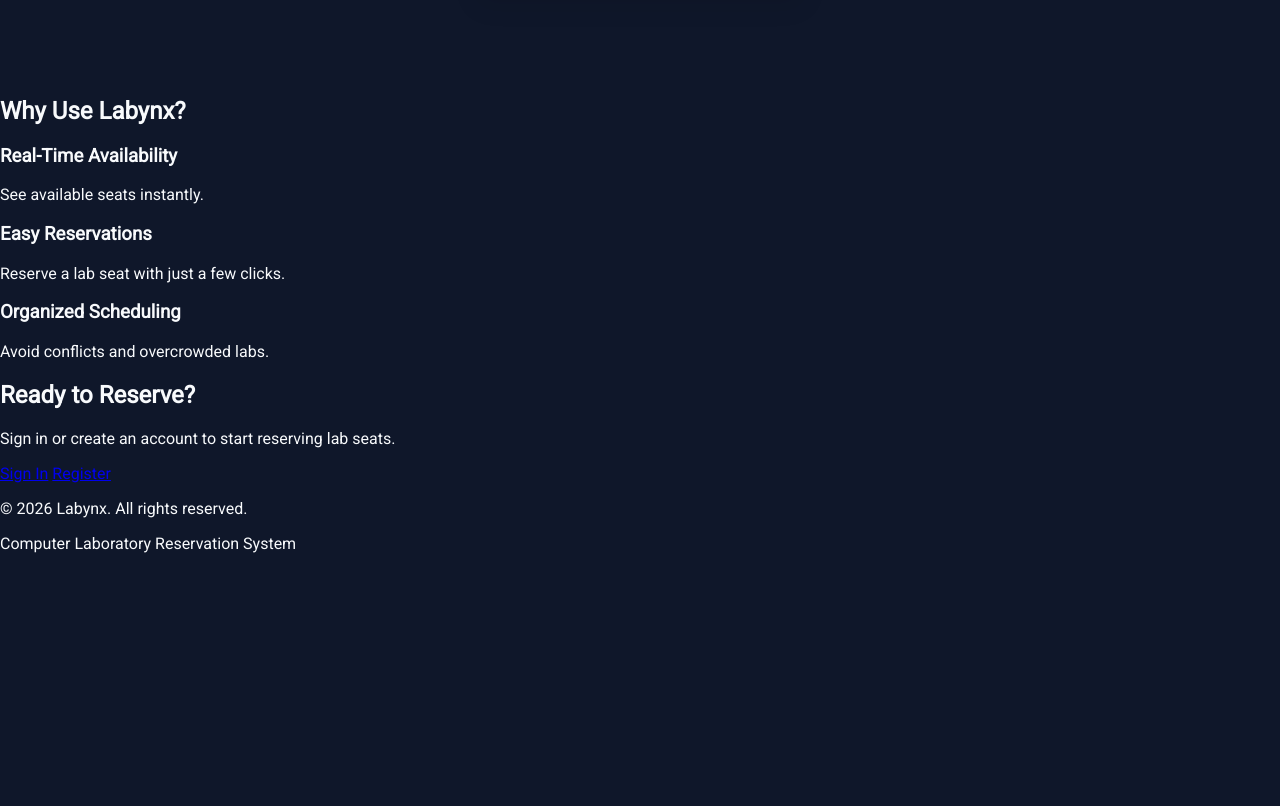
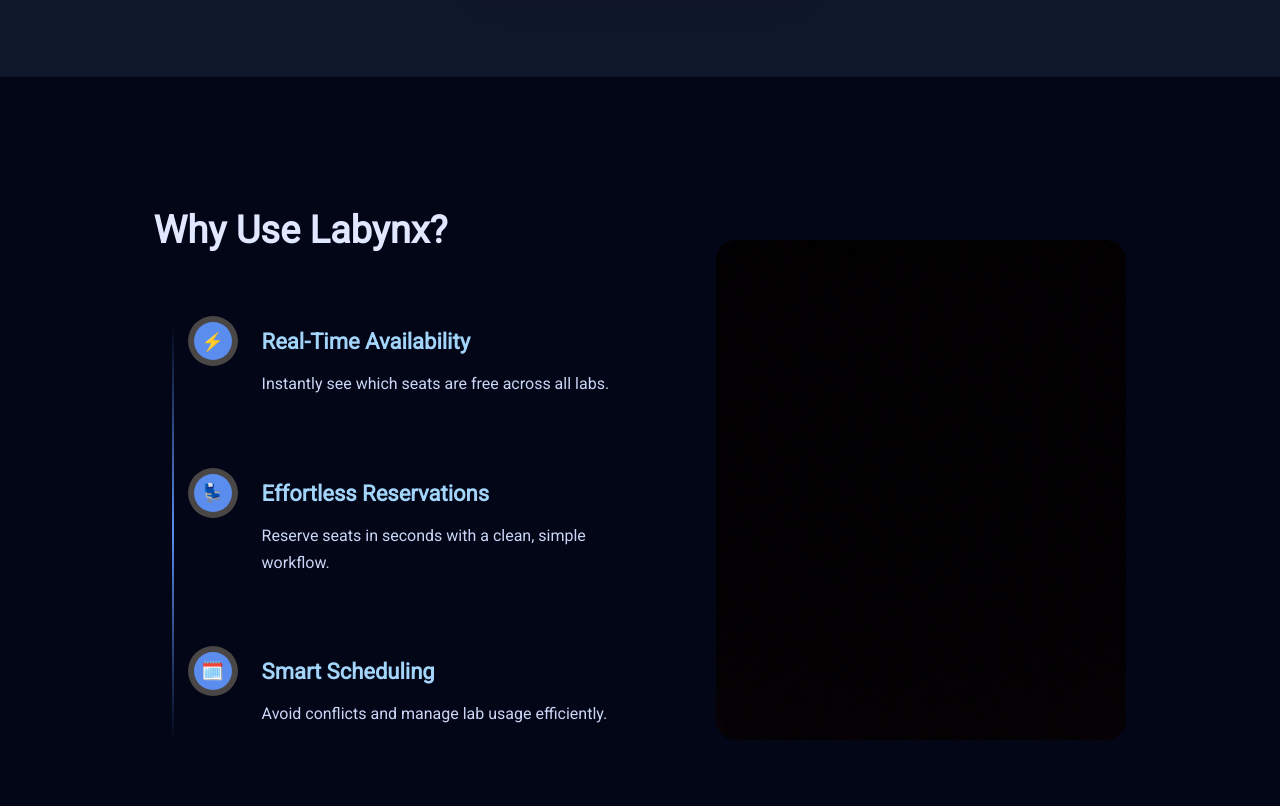
Before and after one commit to Cynquivy/Lab-Reservation-Application-2, a plain HTML site: page index.html in a window 1280 px wide. Shown: the part 1360-2166 px from the top of the page. Before the commit the page ends 1929 px from the top, so only its background shows below. Drawn offline with Linux system fonts and the light colour scheme.

Commit message:
Made the CSS for features part

```diff
--- a/index.html
+++ b/index.html
@@ -55,19 +55,38 @@
             </div>
         </section>
         <section class="features">
-            <h2>Why Use Labynx?</h2>
-            <div class="feature-list">
-                <div class="feature">
-                    <h3>Real-Time Availability</h3>
-                    <p>See available seats instantly.</p>
+            <div class="features-container">
+                <div class="features-text">
+                    <h2>Why Use Labynx?</h2>
+
+                    <div class="feature-body">
+                        <div class="feature-item">
+                            <div class="feature-icon">⚡</div>
+                            <div class="feature-content">
+                                <h3>Real-Time Availability</h3>
+                                <p>Instantly see which seats are free across all labs.</p>
+                            </div>
+                        </div>
+
+                        <div class="feature-item">
+                            <div class="feature-icon">💺</div>
+                            <div class="feature-content">
+                                <h3>Effortless Reservations</h3>
+                                <p>Reserve seats in seconds with a clean, simple workflow.</p>
+                            </div>
+                        </div>
+
+                        <div class="feature-item">
+                            <div class="feature-icon">🗓️</div>
+                            <div class="feature-content">
+                                <h3>Smart Scheduling</h3>
+                                <p>Avoid conflicts and manage lab usage efficiently.</p>
+                            </div>
+                        </div>
+                    </div>
                 </div>
-                <div class="feature">
-                    <h3>Easy Reservations</h3>
-                    <p>Reserve a lab seat with just a few clicks.</p>
-                </div>
-                <div class="feature">
-                    <h3>Organized Scheduling</h3>
-                    <p>Avoid conflicts and overcrowded labs.</p>
+                <div class="features-image">
+                    <img src="images/black.jpg" alt="Lab product">
                 </div>
             </div>
         </section>
--- a/styles/home.css
+++ b/styles/home.css
@@ -67,7 +67,7 @@
 .home-nav a {
     text-decoration: none;
     color: #F8FAFC;
-    transition: transform .2s;
+    transition: transform .2s ease;
     display: inline-block;
 }
 
@@ -154,7 +154,7 @@
 .hero-buttons .btn-secondary {
     background-color: #A3D4FA;
     border-radius: 25px;
-    transition: transform .2s;
+    transition: transform .2s ease;
     box-shadow: 0 10px 25px rgba(0, 0, 0, 0.08);
 }
 
@@ -216,6 +216,91 @@
     line-height: 1.6;
 }
 
+.features {
+    padding: 100px 12%;
+    background-color: #020617;
+}
+
+.features h2 {
+    font-size: 38px;
+    color: #E0E7FF;
+    margin-bottom: 70px;
+    text-align: left;
+}
+
+.feature-body {
+    position: relative;
+    padding-left: 40px;
+}
+
+.features-container {
+    display: grid;
+    grid-template-columns: 1.1fr 0.9fr;
+    align-items: center;
+    gap: 60px;
+}
+
+.features-image img {
+    width: 100%;
+    height: 500px;
+    display: block;
+    margin-left: auto;
+    border-radius: 20px;
+}
+
+.feature-body::before {
+    content: "";
+    position: absolute;
+    left: 18px;
+    top: 0;
+    bottom: 0;
+    width: 2px;
+    background: linear-gradient(to bottom, transparent, #5B8DEF, transparent);
+}
+
+.feature-item {
+    display: flex;
+    align-items: flex-start;
+    gap: 30px;
+    margin-bottom: 60px;
+    transition: transform 0.3s ease;
+}
+
+.feature-item:hover {
+    transform: translateX(8px);
+}
+
+.feature-icon {
+    width: 38px;
+    height: 38px;
+    background: #5B8DEF;
+    color: #020617;
+    font-size: 18px;
+    font-weight: bold;
+    border-radius: 50%;
+    display: flex;
+    align-items: center;
+    justify-content: center;
+    flex-shrink: 0;
+    box-shadow: 0 0 0 6px rgb(75, 70, 70)
+}
+
+.feature-content{
+    margin-top: -15px;
+}
+
+.feature-content h3 {
+    font-size: 22px;
+    margin-bottom: 8px;
+    color: #A3D4FA;
+}
+
+.feature-content p {
+    font-size: 16px;
+    color: #CBD5F5;
+    line-height: 1.7;
+    max-width: 520px;
+}
 
 @media screen and (max-width: 1023px) {
     .home-nav{
```
Also changed, not shown: images/black.jpg (added), images/computerlab.webp (added).
